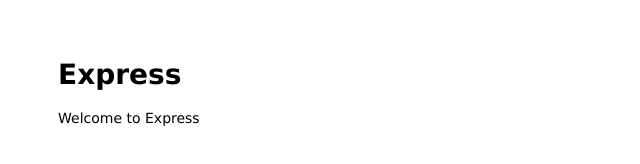
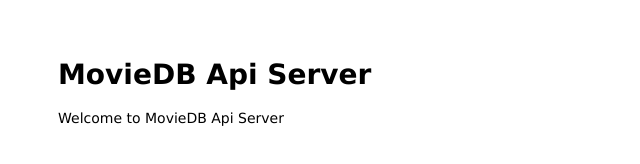
Before and after one commit to tofaelahmed/moviedb-api, a website: page public/index.html in a window 1280 px wide. Shown: the whole page, without its empty margins (0-640 px from the left). Drawn offline with Linux system fonts and the light colour scheme.

Commit message:
Update public html

```diff
--- a/public/index.html
+++ b/public/index.html
@@ -1,13 +1,11 @@
 <html>
+  <head>
+    <title>MovieDB</title>
+    <link rel="stylesheet" href="/stylesheets/style.css" />
+  </head>
 
-<head>
-  <title>Express</title>
-  <link rel="stylesheet" href="/stylesheets/style.css">
-</head>
-
-<body>
-  <h1>Express</h1>
-  <p>Welcome to Express</p>
-</body>
-
+  <body>
+    <h1>MovieDB Api Server</h1>
+    <p>Welcome to MovieDB Api Server</p>
+  </body>
 </html>
```
